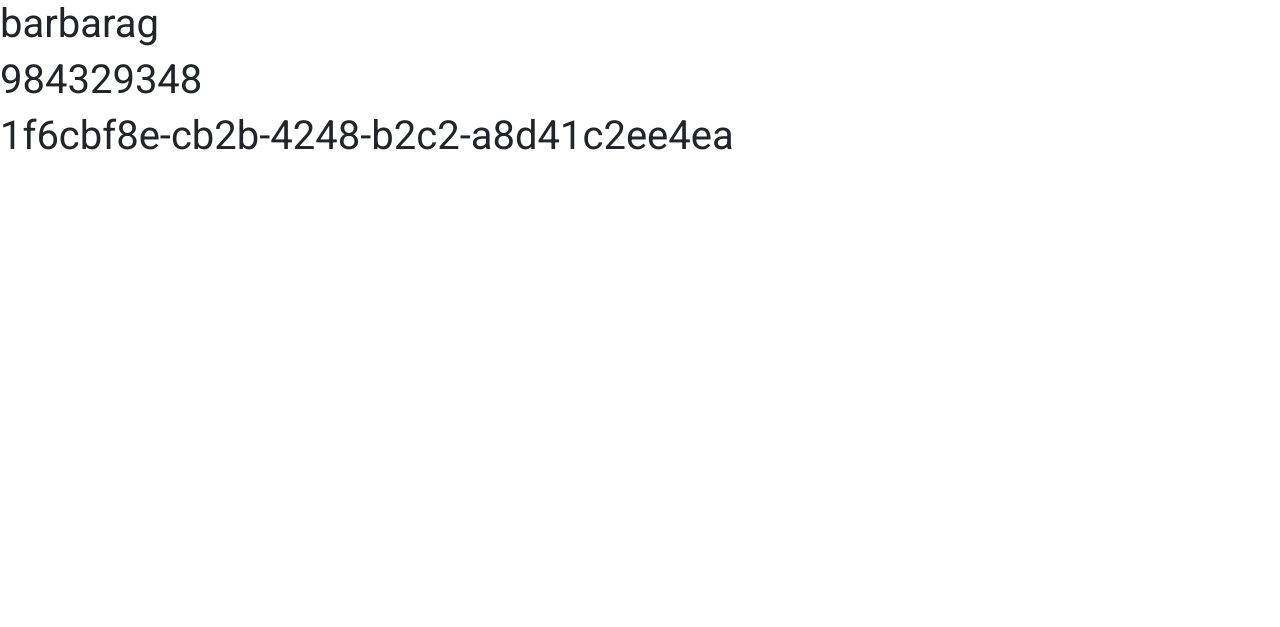
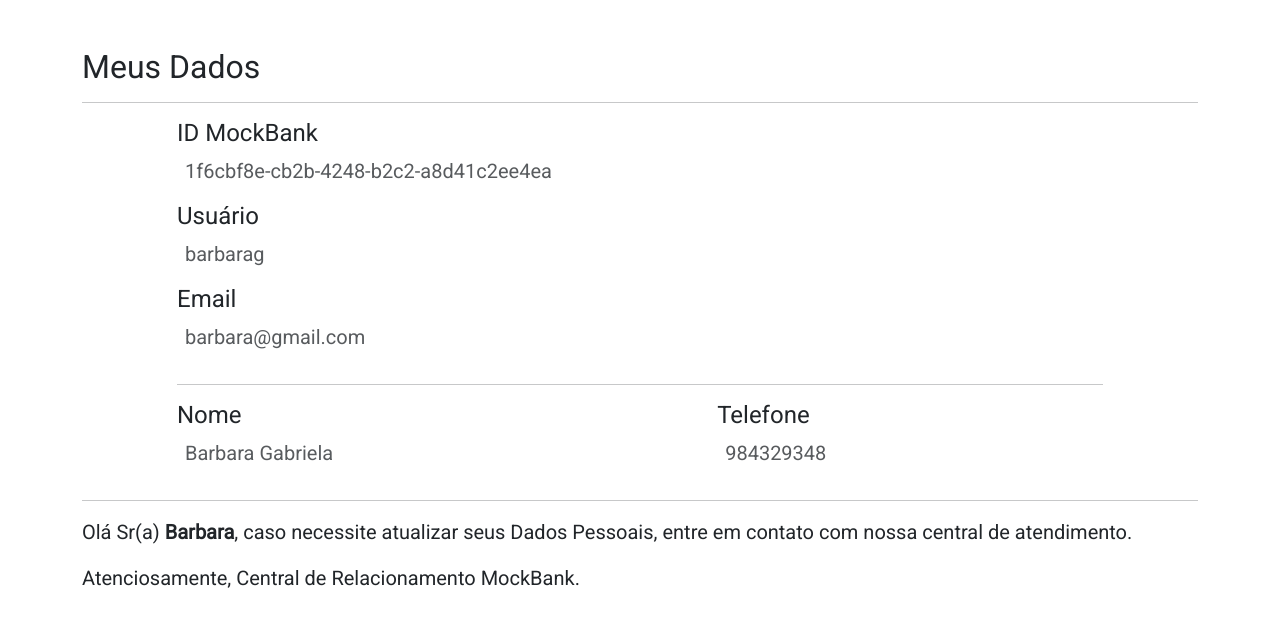
Before and after one commit to luixmartins/mockbank, a Django app: a page that uses user/templates/profile_user.html in a window 1280 px wide. Shown: the part 136-763 px from the top of the page. Run offline with Django 5.2, Linux system fonts and the light colour scheme; a user stored in the database is signed in; data comes from the database, SQL or seed files in the repository; both versions use the stored data as it was after the commit.

Commit message:
Finished profile user page

```diff
--- a/user/templates/profile_user.html
+++ b/user/templates/profile_user.html
@@ -4,9 +4,42 @@
 {% block content %}
 
 <main>
-    <h1>{{user.username}}</h1>
-    <h1>{{base_user.user_phone}}</h1>
-    <h1>{{base_user.user_id}}</h1>
+    <div class="container">
+        <div class="row mt-5">
+            <div class="col-12">
+                <h2>Meus Dados</h2>
+                <hr>
+            </div>
+            <div class="col-10 mx-auto">
+                <h4>ID MockBank</h4>
+                <p class="lead ms-2 opacity-75"> {{ base_user.user_id }}</p>
+
+                <h4>Usuário</h4>
+                <p class="lead ms-2 opacity-75"> {{ user.username }}</p>
+
+                <h4>Email</h4>
+                <p class="lead ms-2 opacity-75"> {{ user.email }}</p>
+
+            </div>
+            <div class="col-10 mx-auto">
+                <hr>
+                <div class="col-5 float-start">
+                    <h4>Nome</h4>
+                    <p class="lead ms-2 opacity-75"> {{ user.first_name }} {{ user.last_name }}</p>
+                </div>
+                <div class="col-5 float-end">
+                    <h4>Telefone</h4>
+                    <p class="lead ms-2 opacity-75"> {{base_user.user_phone }} </p>
+                </div>
+            </div>
+            <div class="col-12">
+                <hr>
+                <p class="fs-5">Olá Sr(a) <strong>{{ user.first_name }}</strong>, caso necessite atualizar seus Dados Pessoais, entre em contato com nossa central de atendimento.</p>
+                <p class="fs-5">Atenciosamente, Central de Relacionamento MockBank.</p>
+            </div>
+        </div>
+    </div>
+
 </main>
 
 {% endblock content %}
```
Also changed, not shown: db.sqlite3.
